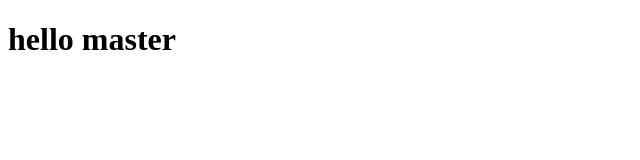
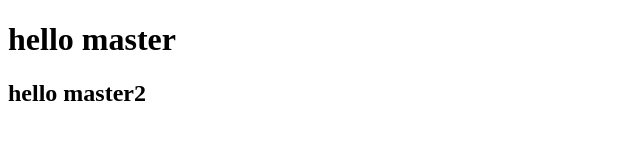
Before and after one commit to patilashwini1/mashine_le, a plain HTML site: page index.html in a window 1280 px wide. Shown: the whole page, without its empty margins (0-640 px from the left). Drawn offline with Linux system fonts and the light colour scheme.

Commit message:
add 1 line

```diff
--- a/index.html
+++ b/index.html
@@ -3,6 +3,7 @@
 <body>
 
 <h1>hello master</h1>
+<h2>hello master2 </h2>
 
 </body>
 </html>
```
